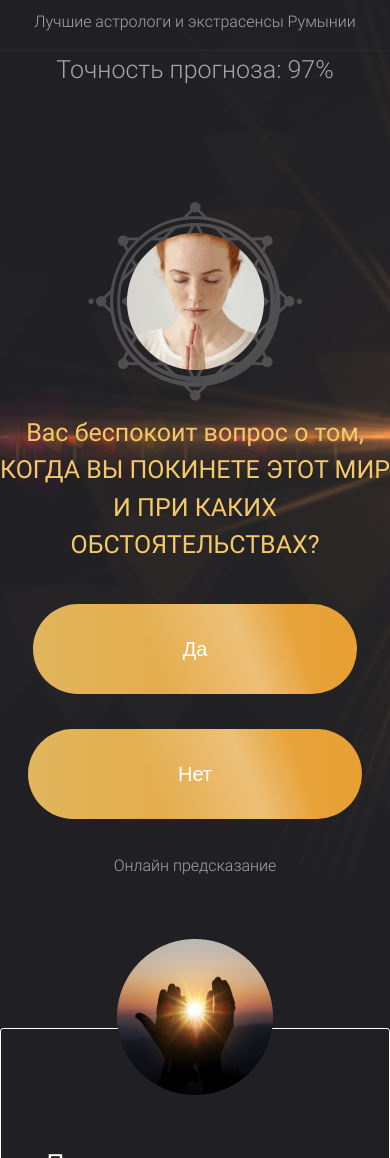
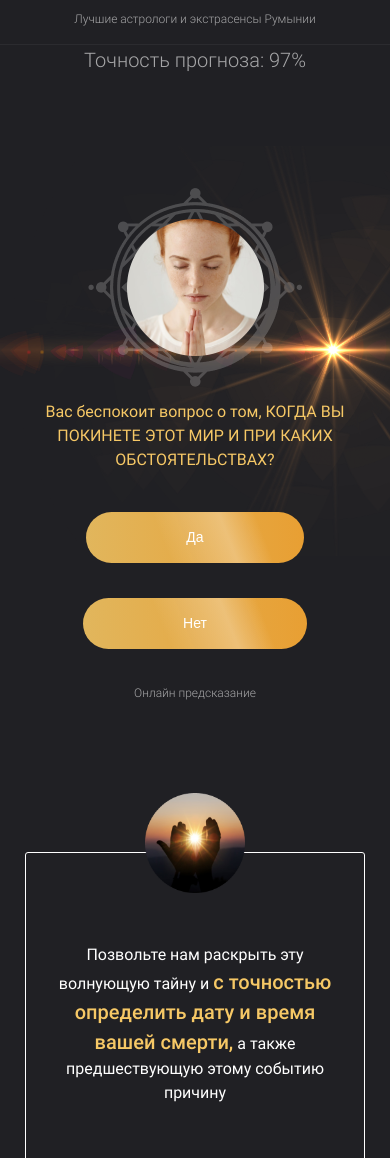
Before and after one commit to PistrunXvX/Introductory-assignment-ABC-Mobile, a plain HTML site: page index.html in a window 390 px wide. Shown: the top 1158 px of the page. Drawn offline with Linux system fonts and the light colour scheme.

Commit message:
Done adaptive styeling

```diff
--- a/css/style.css
+++ b/css/style.css
@@ -119,7 +119,6 @@ header{
 .header-center__wrapper_button{
     display: grid;
     margin: auto;
-
     margin-bottom: 35px;
 }
 
@@ -252,3 +251,88 @@ header{
 
     text-align: center;
 }
+
+/* Adaptive */
+
+@media screen and (max-width: 550px) {
+
+    /* Элементы */
+
+    .button{
+        padding: 15px 100px;
+        font-size: 14px;
+    }
+
+    /* Секция Header */
+
+    header{
+        background-size: contain;
+    }
+
+    .header-top__text_s{
+        font-size: 12px;
+    }
+
+    .header-top__text_b{
+        font-size: 20px;
+    }
+
+    .header-center__text{
+        font-size: 16px;
+
+        padding: 0 20px;
+    }
+
+    .header-center__text_s{
+        font-size: 12px;
+    }
+
+    .header-bottom{
+        margin: 0 25px;
+    }
+
+    .header-bottom__text{
+        font-size: 16px;
+    }
+
+    .header-bottom__text_y{
+        font-size: 20px;
+    }
+
+    .header-bottom__elem1 img {
+        width: 100px;
+        margin-top: -60px;
+    }
+
+    /* Секция Main */
+
+    .main-content__text{
+        font-size: 16px;
+
+        margin: 0 30px;
+    }
+
+    .main-content__text_y{
+        font-size: 20px;
+    }
+
+    .main-content__question_text{
+        font-size: 16px;
+    }
+
+    .main-content__question_text_s{
+        font-size: 12px;
+    }
+
+    /* Секция Footer */
+
+    .button-content__text{
+        font-size: 20px;
+
+        padding: 0 20px;
+    }
+
+    .button-content{
+        background-size: 30px, 30px;
+    }
+}
```
